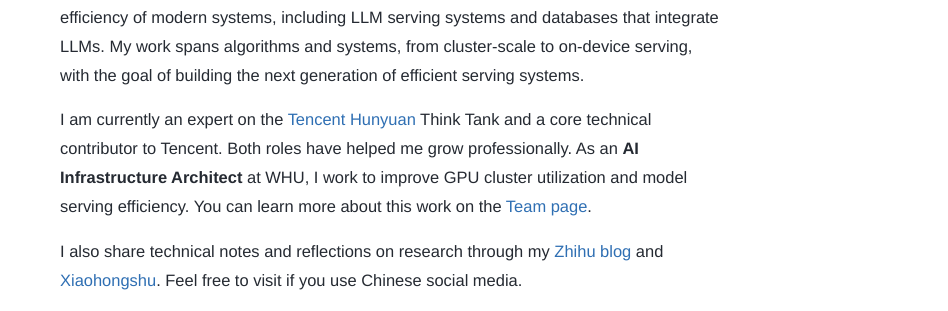
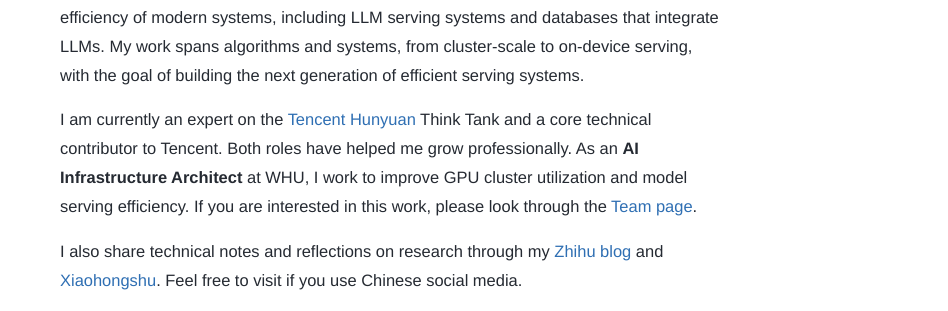
Before and after one commit to WHU-XingyuQu/whu-xingyuqu.github.io, a plain HTML site: page index.html in a window 1280 px wide. Shown: the part 371-682 px from the top of the page, 332-1280 px from the left. Drawn offline with Linux system fonts and the light colour scheme.

Commit message:
Update the Team page invitation in About

```diff
--- a/index.html
+++ b/index.html
@@ -688,7 +688,7 @@
                     </p>
                     <p>
                         I am currently an expert on the <a href="https://hunyuan.tencent.com/" target="_blank" rel="noopener noreferrer">Tencent Hunyuan</a> Think Tank and a core technical contributor to Tencent. Both roles have helped me grow professionally.
-                        As an <strong>AI Infrastructure Architect</strong> at WHU, I work to improve GPU cluster utilization and model serving efficiency. You can learn more about this work on the <a href="#team">Team page</a>.
+                        As an <strong>AI Infrastructure Architect</strong> at WHU, I work to improve GPU cluster utilization and model serving efficiency. If you are interested in this work, please look through the <a href="#team">Team page</a>.
                     </p>
                     <p>
                         I also share technical notes and reflections on research through my <a href="https://www.zhihu.com/people/cookie-47-37-39" target="_blank" rel="noopener noreferrer">Zhihu blog</a> and <a href="https://www.xiaohongshu.com/user/profile/669cdd2a000000002401cf4d" target="_blank" rel="noopener noreferrer">Xiaohongshu</a>. Feel free to visit if you use Chinese social media.
```
